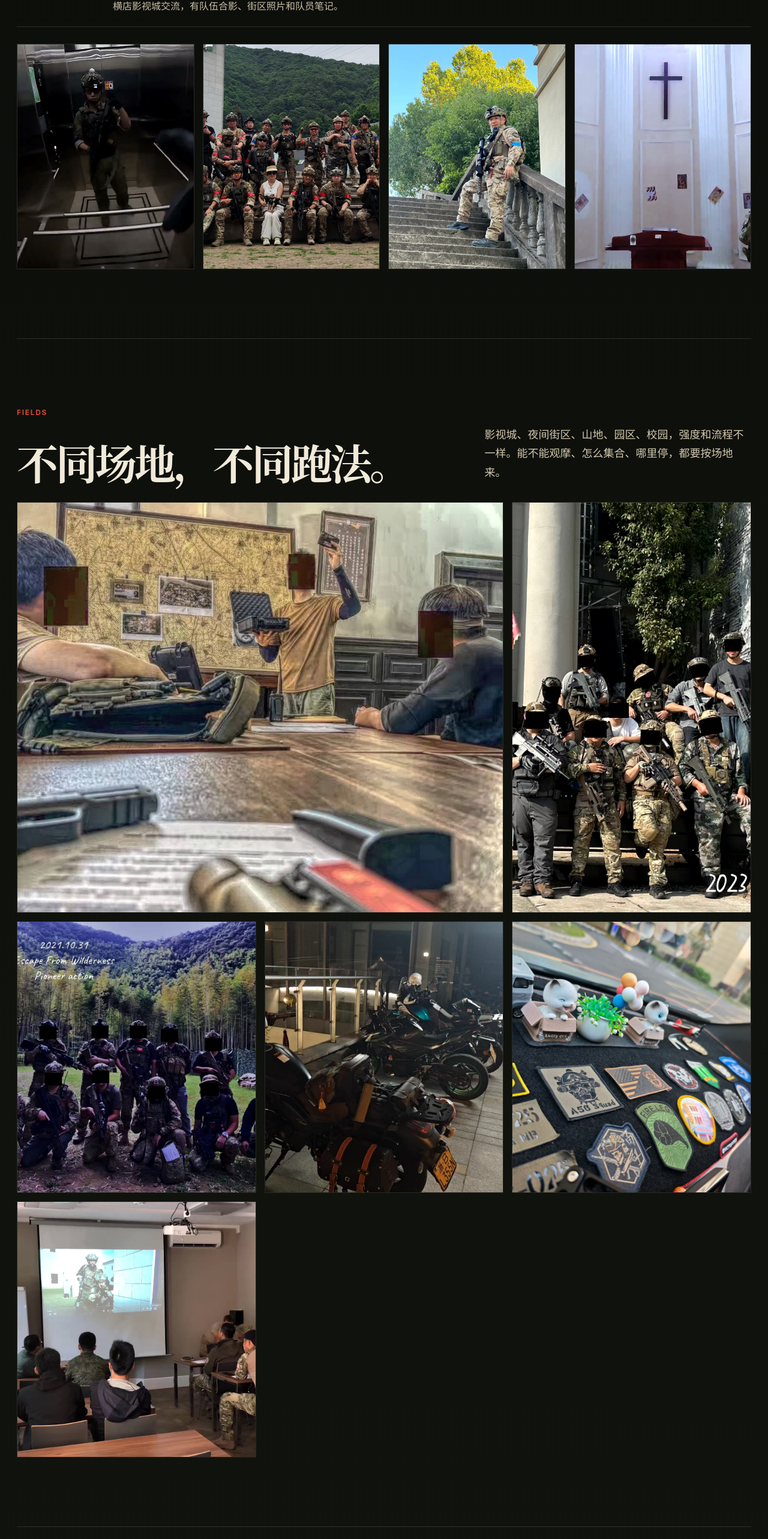
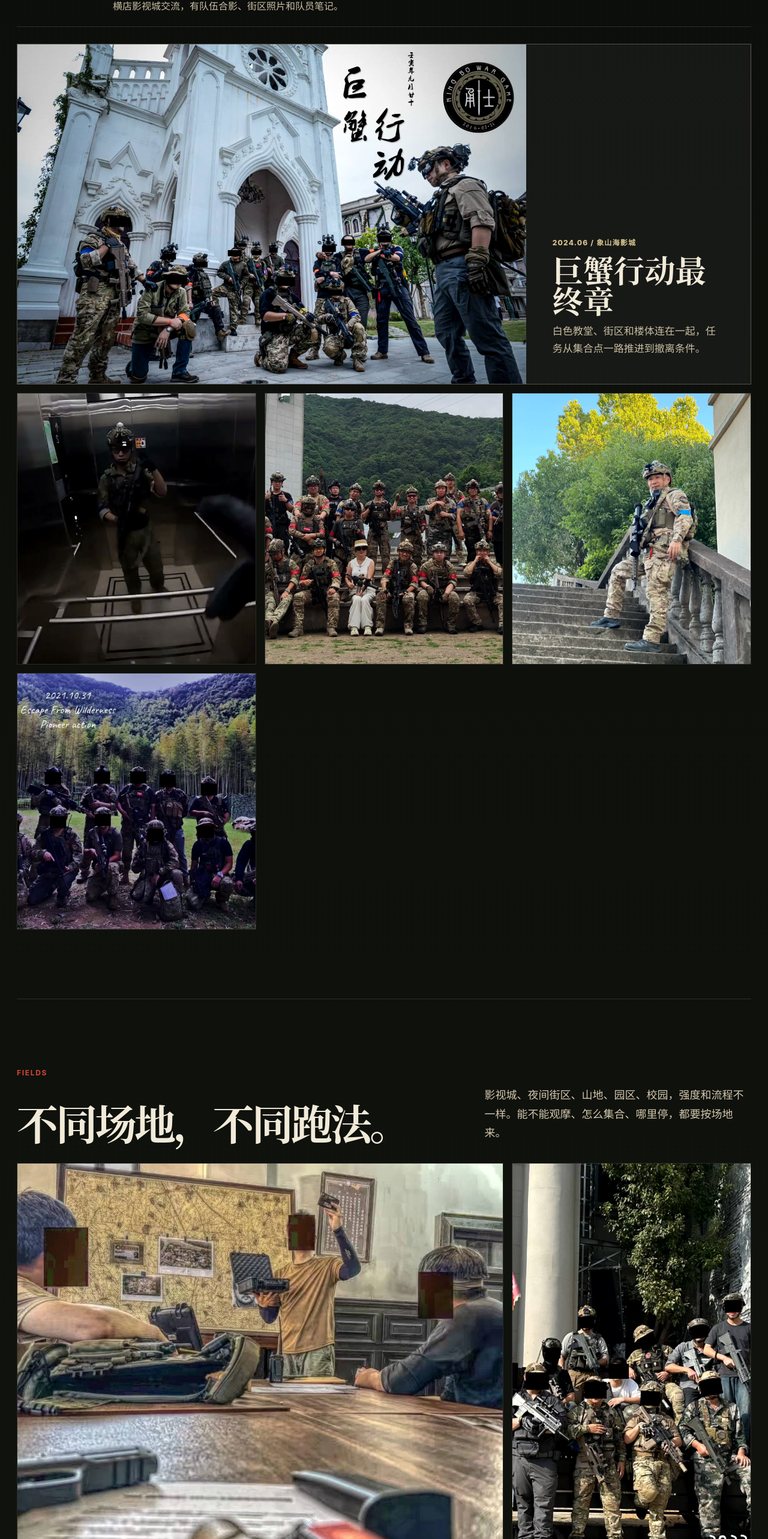
Before and after one commit to zhuting0574-beep/nbys-activity, a Vue app in the folder h5-web/: page / in a window 1280 px wide. Shown: the part 3315-5881 px from the top of the page at 60% size. Built offline with nearby package versions, Linux system fonts and the light colour scheme.

Commit message:
feat: reshape Yongshi records and activity sections

```diff
--- a/h5-web/src/MarketingSite.vue
+++ b/h5-web/src/MarketingSite.vue
@@ -98,6 +98,15 @@
         </article>
       </div>
 
+      <article class="record-feature">
+        <img :src="featuredRecord.image" :alt="featuredRecord.title" width="1400" height="900" loading="lazy" decoding="async" />
+        <div>
+          <span>{{ featuredRecord.date }}</span>
+          <h3>{{ featuredRecord.title }}</h3>
+          <p>{{ featuredRecord.text }}</p>
+        </div>
+      </article>
+
       <div class="record-grid">
         <article v-for="item in activityLog" :key="item.title">
           <img :src="item.image" :alt="item.title" width="900" height="675" loading="lazy" decoding="async" />
@@ -141,10 +150,10 @@
 
       <div class="activity-board">
         <figure class="activity-photo">
-          <img :src="activityFeatureImage" alt="象山海影城任务现场" width="1200" height="900" loading="lazy" decoding="async" />
+          <img :src="activityFeatureImage" alt="象山海影城任务简报现场" width="1200" height="900" loading="lazy" decoding="async" />
           <figcaption>
             <span>XIANGSHAN / SCRIPT</span>
-            <strong>影视城剧本会提前讲清任务点、集合点和撤离条件。</strong>
+            <strong>影视城剧本先从地图、角色和任务条件开始。</strong>
           </figcaption>
         </figure>
 
@@ -301,8 +310,14 @@ export default {
       logo,
       heroVideo,
       esaRoom,
-      activityFeatureImage: haiyingcheng05,
+      activityFeatureImage: haiyingcheng02,
       cooperateImage: xhsHengdianStreet,
+      featuredRecord: {
+        date: '2024.06 / 象山海影城',
+        title: '巨蟹行动最终章',
+        text: '白色教堂、街区和楼体连在一起，任务从集合点一路推进到撤离条件。',
+        image: haiyingcheng05
+      },
       navItems: [
         { id: 'about', label: '关于' },
         { id: 'records', label: '记录' },
@@ -359,7 +374,7 @@ export default {
         { date: '2026.06.22 / 小红书', title: '宁波甬士下场视频', text: '队员视角的视频切片，能看到一次下场的移动和接触距离。', image: xhsWargameFrame },
         { date: '2026.05.30 / 小红书', title: '5.30 下场日记', text: '草地场景、队伍合影、现场动作。', image: xhsFieldTeam },
         { date: '2026.03.15 / 横店', title: '横店影视城交流', text: '外地影视城场地，和其他队伍同场。', image: xhsHengdianStreet },
-        { date: '2024.06 / 象山', title: '巨蟹行动最终章', text: '象山海影城街区任务，B 站有公开视频。', image: biliJujieFinalFrame }
+        { date: '2021.10.31 / 山地', title: '浙东小九寨路线', text: '山路、林线、队伍间距和通讯纪律。', image: xiaojiuzhaiEscape01 }
       ],
       venues: [
         {
@@ -367,7 +382,7 @@ export default {
           type: '影视城街区',
           image: haiyingcheng03,
           featured: true,
-          text: '街道、楼体、巷口都能用。适合剧本推进、搜索、据点攻防和夜间任务。',
+          text: '街道、楼体、巷口都能用。剧本推进、搜索、据点攻防和夜间任务都在这里跑过。',
           points: ['巨蟹行动', '街区推进', '夜间任务']
         },
         {
@@ -375,7 +390,7 @@ export default {
           type: '夜间街区',
           image: yingmengliDate01,
           featured: false,
-          text: '夜间灯光足，街道完整，适合轻剧本、观摩和短流程任务。',
+          text: '夜间灯光足，街道完整。轻剧本、观摩和短流程任务比较好控节奏。',
           points: ['夜间街区', '观摩友好']
         },
         {
@@ -391,23 +406,23 @@ export default {
           type: '街区空间',
           image: moto01,
           featured: false,
-          text: '街区尺度小，适合短流程体验、器材摆放、公众观摩和内容拍摄。',
-          points: ['轻量任务', '器材摆放']
+          text: '街区尺度小，动线短。器材能摆开，观摩位置也容易安排。',
+          points: ['短流程', '器材摆放']
         },
         {
           name: '天宫庄园',
           type: '园区活动',
           image: patchBoard,
           featured: false,
-          text: '边界清楚，动线容易控制。适合团建、研学和低强度任务。',
-          points: ['团建', '研学']
+          text: '边界清楚，动线容易控制。人数不大的低强度任务，可以先从这里试。',
+          points: ['边界清楚', '低强度']
         },
         {
           name: '章水中心小学',
           type: '校园训练',
           image: esaRoom,
           featured: false,
-          text: '适合低强度规则课、队形演示、口令和安全边界讲解。',
+          text: '低强度规则课、队形演示、口令和安全边界讲解，可以放在校园环境里做。',
           points: ['规则讲解', '基础协作']
         }
       ],
@@ -462,8 +477,8 @@ export default {
       partnerNotes: [
         {
           code: 'A',
-          title: '哪些地方适合试',
-          points: ['有街区或楼体的影视城', '边界清楚的园区', '适合观摩的夜间街区', '能留出安全区的校园或营地']
+          title: '哪些地方能先跑',
+          points: ['有街区或楼体的影视城', '边界清楚的园区', '观摩位置好安排的夜间街区', '能留出安全区的校园或营地']
         },
         {
           code: 'B',
--- a/h5-web/src/site.css
+++ b/h5-web/src/site.css
@@ -470,6 +470,7 @@ video {
 .activity-photo,
 .media-wall figure,
 .partner-photo,
+.record-feature,
 .field-grid article,
 .record-grid article {
   position: relative;
@@ -489,6 +490,7 @@ video {
 }
 
 .about-photos img,
+.record-feature img,
 .record-grid img,
 .field-grid img,
 .media-wall img,
@@ -566,7 +568,57 @@ h3 {
 }
 
 .record-grid {
-  grid-template-columns: repeat(4, minmax(0, 1fr));
+  grid-template-columns: repeat(3, minmax(0, 1fr));
+}
+
+.record-feature {
+  display: grid;
+  grid-template-columns: minmax(0, 1.18fr) minmax(320px, 0.52fr);
+  gap: 0;
+  min-height: 430px;
+  margin-bottom: 14px;
+  border-color: var(--ys-line-strong);
+  background:
+    linear-gradient(135deg, rgba(213, 71, 53, 0.1), transparent 44%),
+    rgba(255, 255, 255, 0.045);
+}
+
+.record-feature img {
+  min-height: 430px;
+}
+
+.record-feature div {
+  display: flex;
+  flex-direction: column;
+  justify-content: flex-end;
+  padding: clamp(24px, 3.4vw, 44px);
+}
+
+.record-feature span {
+  color: var(--ys-sand);
+  font-size: 12px;
+  font-weight: 800;
+  letter-spacing: 0.1em;
+  text-transform: uppercase;
+}
+
+.record-feature h3 {
+  margin: 12px 0;
+  font-size: clamp(32px, 4vw, 58px);
+  line-height: 1;
+  font-family:
+    "Source Han Serif SC",
+    "Noto Serif CJK SC",
+    "Songti SC",
+    "SimSun",
+    serif;
+}
+
+.record-feature p {
+  margin: 0;
+  color: #c8bda4;
+  font-size: 17px;
+  line-height: 1.72;
 }
 
 .record-grid img {
@@ -654,16 +706,17 @@ h3 {
 
 .activity-list {
   display: grid;
-  gap: 1px;
+  gap: 0;
+  border-top: 1px solid var(--ys-line);
 }
 
 .activity-list article {
   display: grid;
   grid-template-columns: 64px minmax(0, 1fr);
   gap: 16px;
-  padding: 20px;
-  border: 1px solid var(--ys-line);
-  background: rgba(255, 255, 255, 0.045);
+  padding: 18px 0;
+  border-bottom: 1px solid var(--ys-line);
+  background: transparent;
 }
 
 .activity-list h3 {
@@ -673,9 +726,12 @@ h3 {
 
 .flow-panel {
   margin-top: 14px;
-  padding: 24px;
+  padding: 24px 0 0;
   border: 1px solid var(--ys-line);
-  background: rgba(255, 255, 255, 0.045);
+  border-right: 0;
+  border-bottom: 0;
+  border-left: 0;
+  background: transparent;
 }
 
 .flow-panel h3 {
@@ -693,9 +749,14 @@ h3 {
 }
 
 .flow-panel li {
-  padding: 16px;
-  border: 1px solid var(--ys-line);
-  background: rgba(0, 0, 0, 0.16);
+  padding: 0 16px 0 0;
+  border: 0;
+  border-right: 1px solid var(--ys-line);
+  background: transparent;
+}
+
+.flow-panel li:last-child {
+  border-right: 0;
 }
 
 .flow-panel strong,
@@ -911,6 +972,7 @@ h3 {
   }
 
   .activity-board,
+  .record-feature,
   .flow-panel ol,
   .proof-strip,
   .public-links {
@@ -988,6 +1050,7 @@ h3 {
   }
 
   .proof-strip,
+  .record-feature,
   .record-grid,
   .field-grid,
   .activity-board,
@@ -996,6 +1059,10 @@ h3 {
   .media-wall,
   .public-links {
     grid-template-columns: 1fr;
+  }
+
+  .record-feature img {
+    min-height: 310px;
   }
 
   .proof-strip {
```
